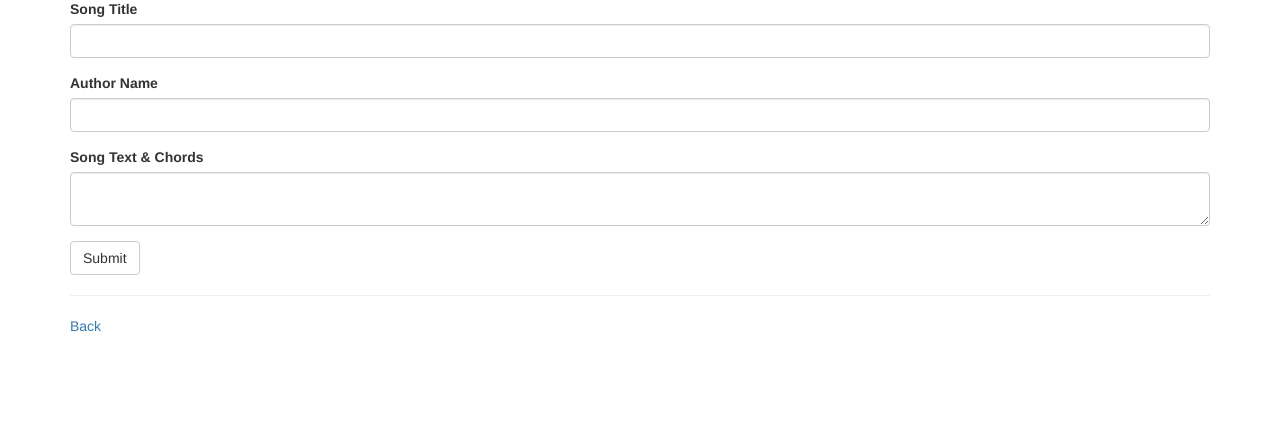
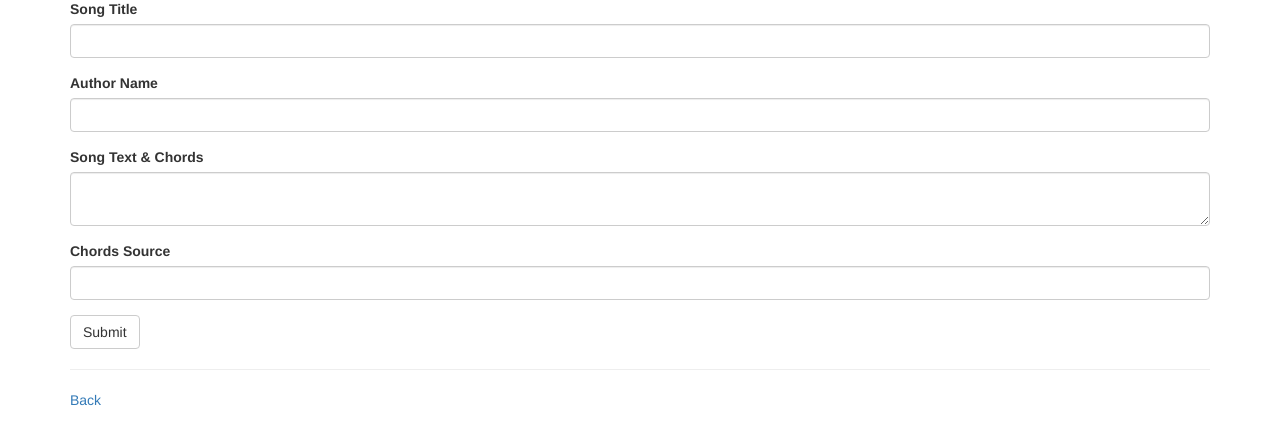
Before and after one commit to mpuccini/songscrypt, a Flask app: page /uploadsong in a window 1280 px wide. Shown: the part 138-583 px from the top of the page. Run offline with Flask 2, Linux system fonts and the light colour scheme; some libraries are stand-ins or nearby versions.

Commit message:
Correct chords visualization and source added

```diff
--- a/app.py
+++ b/app.py
@@ -1,6 +1,6 @@
 # app.py
 #!bin/python
-from flask import Flask, request, render_template
+from flask import Flask, request, render_template, Markup
 from models import RegForm, UploadForm
 from flask_bootstrap import Bootstrap
 from pymongo import MongoClient
@@ -42,8 +42,12 @@ def uploadsong():
         title = request.form['title']
         author = request.form['author']
         chords = request.form['chords']
+        chords = chords.replace(' ', '&nbsp')
+        chords = chords.replace('\r\n','<br />')
+        source = request.form['source']
+#        chords = Markup("<br />".join(chords.split('\r\n')))
         songs.insert_one({'title': title, 'author': author, \
-                          'chords': chords})
+                          'chords': chords, 'source': source})
         return render_template('uploadsongdone.html', title=title, author=author)
     return render_template('uploadsong.html', form=form)
 
@@ -62,7 +66,6 @@ def allsongs():
 def getsong(title):
     song = songs.find_one({'title':title})
     return render_template('song.html', song=song)
-#    if request.method == 'POST':
 
 
 if __name__ == '__main__':
--- a/models.py
+++ b/models.py
@@ -25,6 +25,8 @@ class UploadForm(Form):
                  [validators.DataRequired()])
   chords = TextAreaField('Song Text & Chords',
                  [validators.DataRequired()])
+  source = StringField('Chords Source',
+                 [validators.DataRequired()])
   submit = SubmitField('Submit')
 
 class Login(Form):
--- a/templates/allsongs.html
+++ b/templates/allsongs.html
@@ -17,7 +17,6 @@
       <tr>
 	<td>{{ song['title'] }}</td>
 	<td>{{ song['author'] }}</td>
-	<!-- <td><a href="{{ url_for('getsong', title=song['title'], author=song['author'])}}"><button type="button" class="btn btn-dark">Get Chords</button></a></td> -->
 	<td><a href="{{ url_for('getsong', title=song['title'])}}"><button type="button" class="btn btn-dark">Get</button></a></td>
       </tr>
       {% endfor %}
--- a/templates/song.html
+++ b/templates/song.html
@@ -4,8 +4,10 @@
   <h1>SongsCrypt</h1>
   <hr>
   <h3>{{ song['title'] }} by {{ song['author'] }}</h3>
-    <samp>{{ song['chords'] }}</samp>
+  <p><a href="{{ song['source'] }}" target="_blank">Visit source</a></p>
+    <!-- <samp>{{ song['chords'] }}</samp> -->
+   <p> {{ song['chords']|safe }} </p>
+   <p> <a href="{{ song['source'] }}" target="_blank">Visit source</a></p>
   <hr>
-  <p><a href="{{ url_for('allsongs') }}">Back</a></p>
 </div>
 {% endblock %}
```
